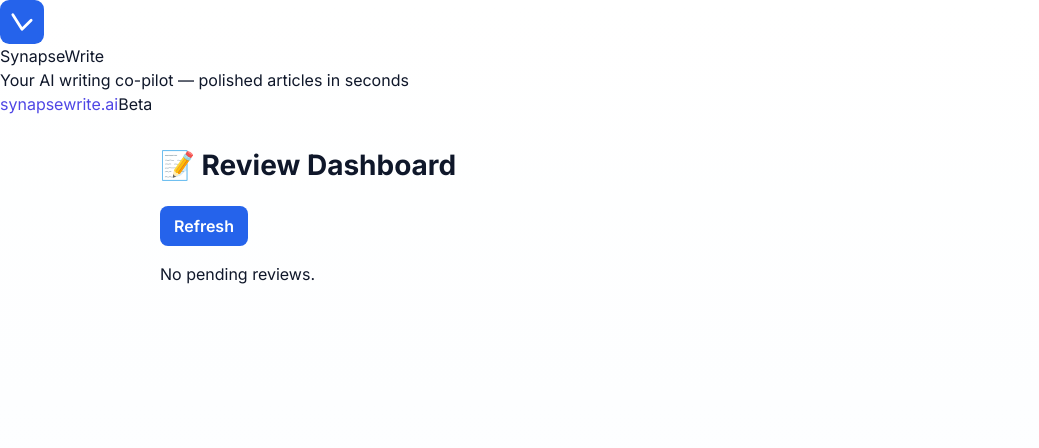
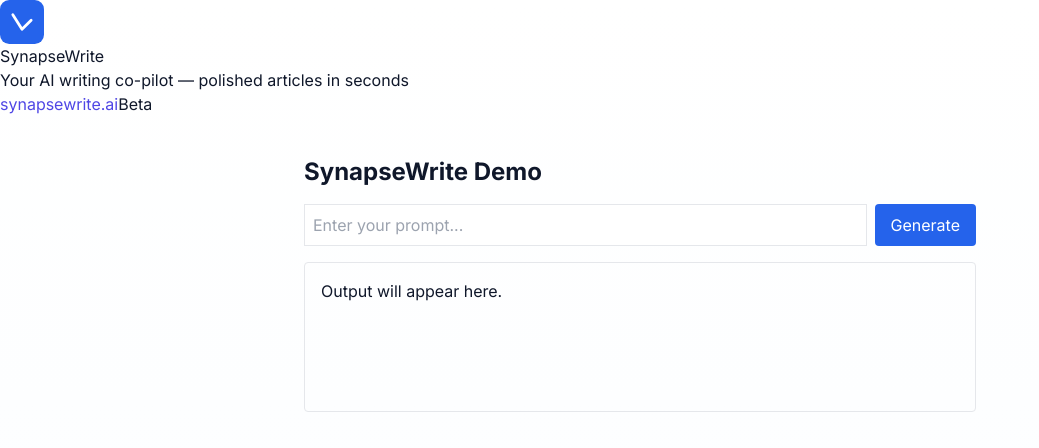
Before and after one commit to inpursuitsol/synapsewrite, a Next.js app: page / in a window 1280 px wide. Shown: the top 448 px of the page, without its empty margins (0-1039 px from the left). Built offline with nearby package versions, Linux system fonts and the light colour scheme.

Commit message:
Update page.js

```diff
--- a/app/page.js
+++ b/app/page.js
@@ -1,122 +1,77 @@
 "use client";
+import { useState } from "react";
 
-import { useEffect, useState } from "react";
+export default function Home() {
+  const [prompt, setPrompt] = useState("");
+  const [output, setOutput] = useState("");
+  const [loading, setLoading] = useState(false);
 
-/**
- * Simple Review Dashboard
- * - Fetches from GET /api/review
- * - Displays all pending reviews in a table
- */
+  async function handleSubmit(e) {
+    e.preventDefault();
+    setOutput("");
+    setLoading(true);
 
-export default function ReviewDashboard() {
-  const [reviews, setReviews] = useState([]);
-  const [loading, setLoading] = useState(false);
-  const [error, setError] = useState("");
+    const res = await fetch("/api/stream", {
+      method: "POST",
+      headers: { "Content-Type": "application/json" },
+      body: JSON.stringify({ prompt }),
+    });
 
-  async function fetchReviews() {
-    setLoading(true);
-    setError("");
-    try {
-      const r = await fetch("/api/review");
-      if (!r.ok) throw new Error("Failed to load reviews");
-      const j = await r.json();
-      setReviews(j);
-    } catch (e) {
-      console.error("fetchReviews error", e);
-      setError(e?.message || "Error loading reviews");
-    } finally {
+    if (!res.body) {
+      setOutput("No response body");
       setLoading(false);
+      return;
+    }
+
+    const reader = res.body.getReader();
+    const decoder = new TextDecoder();
+
+    while (true) {
+      const { done, value } = await reader.read();
+      if (done) break;
+      const chunk = decoder.decode(value, { stream: true });
+
+      const lines = chunk.split("\n").filter((line) => line.startsWith("data:"));
+      for (const line of lines) {
+        const payload = line.replace("data: ", "").trim();
+        if (payload === "[DONE]") {
+          setLoading(false);
+          return;
+        }
+        try {
+          const data = JSON.parse(payload);
+          if (data.text) {
+            setOutput((prev) => prev + data.text);
+          }
+        } catch {
+          // ignore malformed lines
+        }
+      }
     }
   }
 
-  useEffect(() => {
-    fetchReviews();
-  }, []);
-
   return (
-    <div style={{ maxWidth: "1000px", margin: "28px auto", padding: "0 20px", fontFamily: "Inter, sans-serif" }}>
-      <h1 style={{ fontSize: 28, fontWeight: 700, marginBottom: 20 }}>📝 Review Dashboard</h1>
-
-      <button
-        onClick={fetchReviews}
-        style={{
-          padding: "8px 14px",
-          background: "#2563EB",
-          color: "#fff",
-          borderRadius: 8,
-          border: "none",
-          fontWeight: 600,
-          cursor: "pointer",
-          marginBottom: 16,
-        }}
-      >
-        Refresh
-      </button>
-
-      {loading && <p>Loading reviews…</p>}
-      {error && <p style={{ color: "red" }}>{error}</p>}
-
-      {reviews.length === 0 && !loading && <p>No pending reviews.</p>}
-
-      {reviews.length > 0 && (
-        <table
-          style={{
-            width: "100%",
-            borderCollapse: "collapse",
-            border: "1px solid #e5e7eb",
-            borderRadius: 8,
-            overflow: "hidden",
-          }}
+    <main className="max-w-2xl mx-auto py-10">
+      <h1 className="text-2xl font-bold mb-4">SynapseWrite Demo</h1>
+      <form onSubmit={handleSubmit} className="flex gap-2 mb-4">
+        <input
+          type="text"
+          className="border p-2 flex-1"
+          placeholder="Enter your prompt..."
+          value={prompt}
+          onChange={(e) => setPrompt(e.target.value)}
+        />
+        <button
+          type="submit"
+          className="bg-blue-600 text-white px-4 py-2 rounded disabled:opacity-50"
+          disabled={loading}
         >
-          <thead style={{ background: "#f9fafb" }}>
-            <tr>
-              <th style={thStyle}>ID</th>
-              <th style={thStyle}>Topic</th>
-              <th style={thStyle}>Region</th>
-              <th style={thStyle}>Reason</th>
-              <th style={thStyle}>Time</th>
-              <th style={thStyle}>Payload</th>
-            </tr>
-          </thead>
-          <tbody>
-            {reviews.map((r) => (
-              <tr key={r.id}>
-                <td style={tdStyle}>{r.id}</td>
-                <td style={tdStyle}>{r.topic}</td>
-                <td style={tdStyle}>{r.region}</td>
-                <td style={tdStyle}>{r.reason}</td>
-                <td style={tdStyle}>{new Date(r.time).toLocaleString()}</td>
-                <td style={tdStyle}>
-                  {r.payload ? (
-                    <details>
-                      <summary style={{ cursor: "pointer", color: "#2563EB" }}>View</summary>
-                      <pre style={{ whiteSpace: "pre-wrap", fontSize: 12, background: "#f3f4f6", padding: 8, borderRadius: 6 }}>
-                        {JSON.stringify(r.payload, null, 2)}
-                      </pre>
-                    </details>
-                  ) : (
-                    <span style={{ color: "#9ca3af" }}>No payload</span>
-                  )}
-                </td>
-              </tr>
-            ))}
-          </tbody>
-        </table>
-      )}
-    </div>
+          {loading ? "Generating..." : "Generate"}
+        </button>
+      </form>
+      <div className="border p-4 rounded min-h-[150px] whitespace-pre-wrap">
+        {output || (loading ? "Waiting for response..." : "Output will appear here.")}
+      </div>
+    </main>
   );
 }
-
-const thStyle = {
-  textAlign: "left",
-  padding: "8px 12px",
-  borderBottom: "1px solid #e5e7eb",
-  fontWeight: 600,
-  fontSize: 14,
-};
-
-const tdStyle = {
-  padding: "8px 12px",
-  borderBottom: "1px solid #e5e7eb",
-  fontSize: 14,
-};
```
